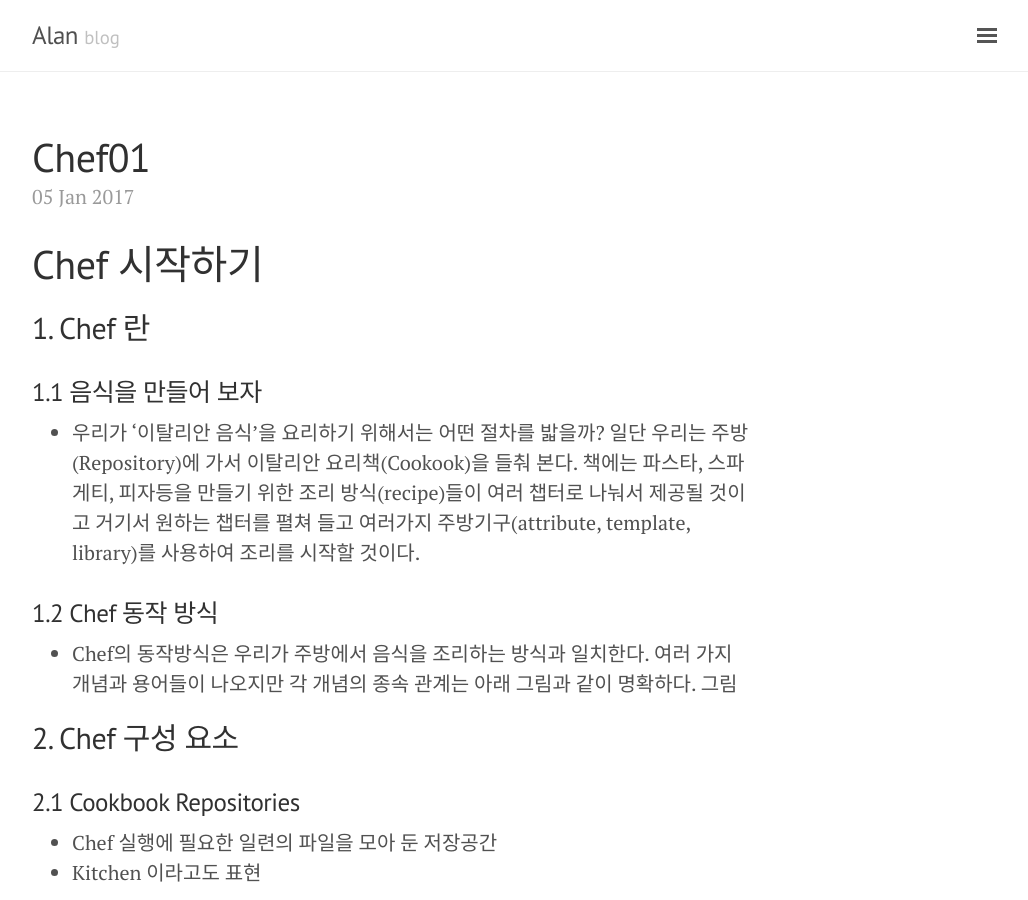
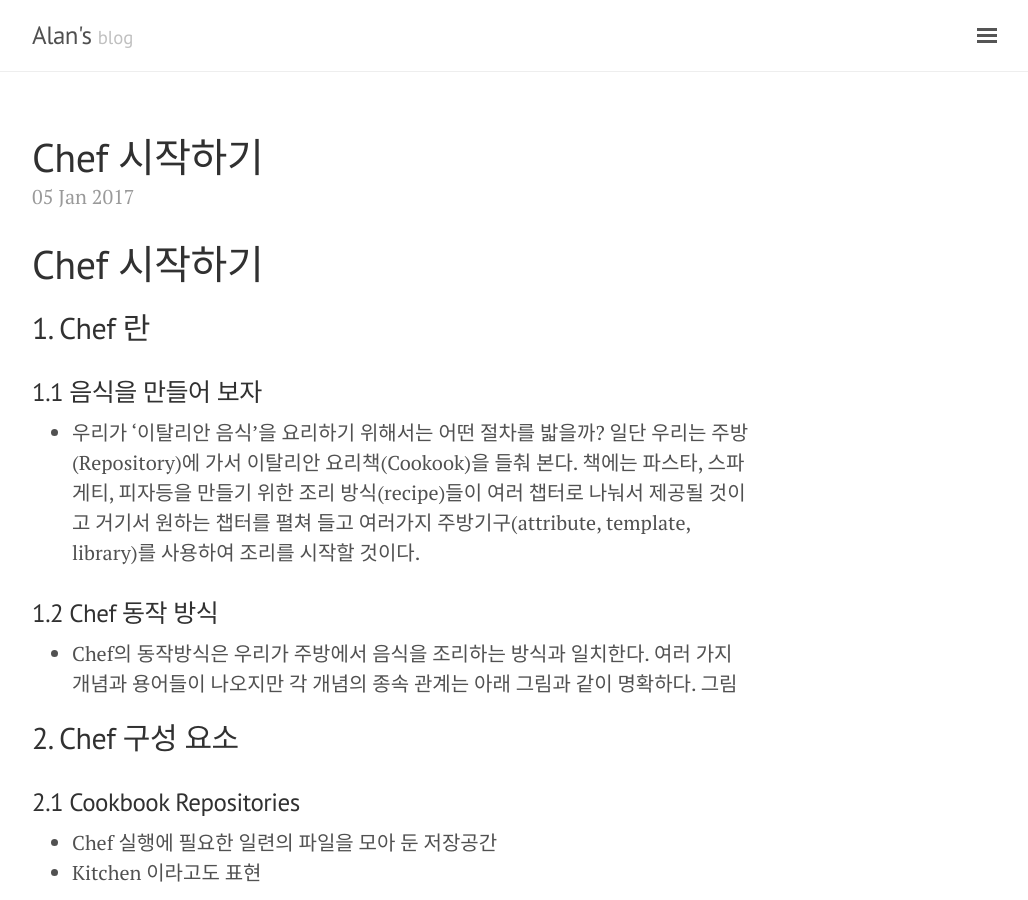
Before and after one commit to AlanSSKim/alansskim.github.io, a Jekyll site: the page built from _posts/DevOps/Chef/2017-01-05-chef01.md, in a window 1280 px wide and 900 px high. Shown: the whole window, without its empty margins (248-1276 px from the left). Built offline with Jekyll 4.4.1, drawn with Linux system fonts in a browser that asks for light colours; our own code applies the rules of GitHub Pages for plain Markdown files; Markdown is read by kramdown in place of the engine named in the settings; comment, search, counter and statistics services are not loaded.

Commit message:
edit post

```diff
--- a/_config.yml
+++ b/_config.yml
@@ -5,7 +5,7 @@ permalink:           pretty
 #relative_permalinks: true
 
 # Setup
-title:               "Alan"
+title:               "Alan's"
 tagline:             'blog'
 description:         "Alan's blog"
 url:                 http://alansskim.github.io
--- a/_posts/DevOps/Chef/2017-01-05-chef01.md
+++ b/_posts/DevOps/Chef/2017-01-05-chef01.md
@@ -1,3 +1,12 @@
+---
+layout: post
+title: Chef 시작하기
+category: Chef
+tags: [DevOps, Chef]
+comments: true
+---
+
+
 # Chef 시작하기
 ## 1. Chef 란
 
```
